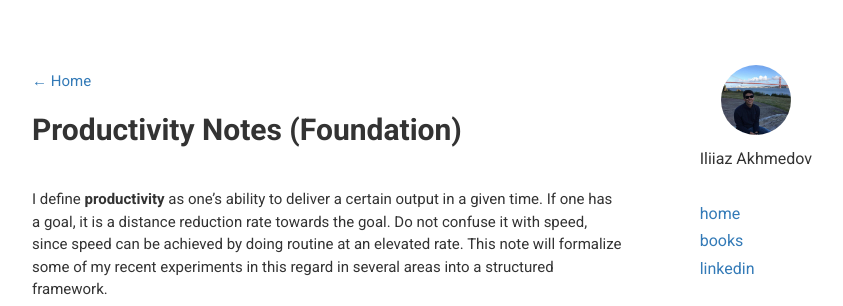
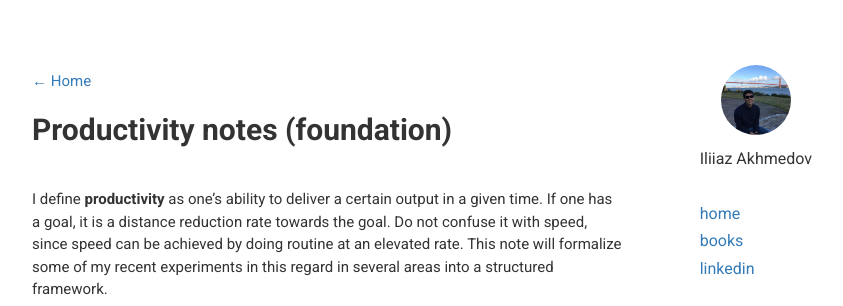
Before and after one commit to ianomad/ianomad.github.io, a Jekyll site: the page built from _posts/2020-08-11-Productivity-notes.md, in a window 1280 px wide and 900 px high. Shown: the top 306 px of the window, without its empty margins (223-1066 px from the left). Built offline with Jekyll 4.4.1, drawn with Linux system fonts in a browser that asks for light colours; nearby versions of some CDN libraries.

```diff
--- a/_posts/2020-08-11-Productivity-Notes.md
+++ b/_posts/2020-08-11-Productivity-notes.md
@@ -1,12 +1,12 @@
 ---
 layout: post
-title:  "Productivity Notes (Fundamentals)"
+title:  "Productivity notes (fundamentals)"
 date:   2020-08-11
 categories: productivity
 excerpt: "Shortly about my productivity experiments"
 ---
 
-## <strong>Productivity Notes (Foundation)</strong>
+## <strong>Productivity notes (foundation)</strong>
 <br />
 
 I define **productivity** as one's ability to deliver a certain output in a given time. If one has a goal, it is a distance reduction rate towards the goal. Do not confuse it with speed, since speed can be achieved by doing routine at an elevated rate. This note will formalize some of my recent experiments in this regard in several areas into a structured framework.
```
